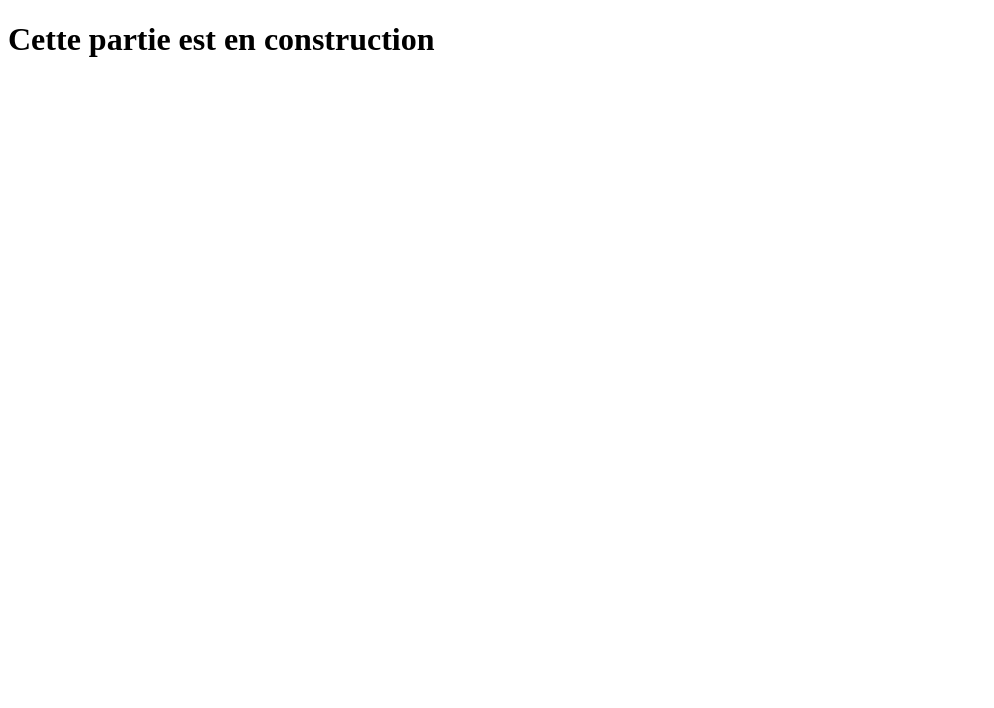
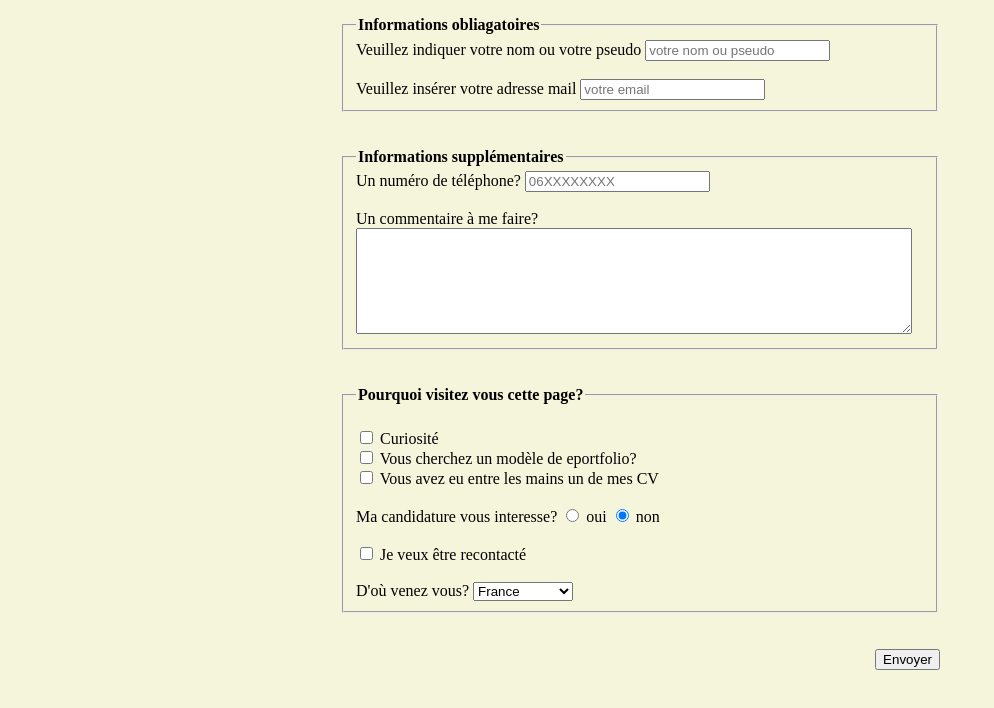
Before and after one commit to Ikine/firstpage, a plain HTML site: page html/formulaire.html in a window 1280 px wide. Shown: the whole page, without its empty margins (0-994 px from the left). Drawn offline with Linux system fonts and the light colour scheme.

Commit message:
Update formulaire.html

```diff
--- a/html/formulaire.html
+++ b/html/formulaire.html
@@ -2,14 +2,116 @@
 <html>
 
 <head>
-    <meta charset="utf-8">
-    <title>En construction</title>
+    <meta charset="utf-8" />
+    <title>Dites m'en plus</title>
+    <link rel="stylesheet" href="../css/style_formulaire.css">
 </head>
 
 <body>
-<h1>Cette partie est en construction</h1>
+    <form method="POST" action="traitement.php">
+        <!-- fichier ou va aller l'input -->
+        <p>
+            <fieldset>
+                <legend>Informations obliagatoires</legend>
+                <label for="pseudo">
+                    Veuillez indiquer votre nom ou votre pseudo
+                </label>
+                <input type="text" name="pseudo" id="pseudo" placeholder="votre nom ou pseudo" required="required" maxlength="20" />
+                <span id="pseudo_manquant"></span>
+
+                <br /><br />
+                <label for="email">
+                    Veuillez insérer votre adresse mail
+                </label>
+                <input type="email" name="email" id="mail" placeholder="votre email" required="required" />
+            </fieldset>
+
+            <br /><br />
+            <fieldset>
+
+                <legend>Informations supplémentaires</legend>
+                <label for="tel">
+                    Un numéro de téléphone?
+                </label>
+                <input type="tel" name="tel" id="tel" maxlength="10" placeholder="06XXXXXXXX"/>
+
+                <br /><br />
+
+                <label for="commentaire">
+                    Un commentaire à me faire?
+                </label>
+                <textarea name="commentaire" id="commentaire"></textarea>
+            </fieldset>
+
+            <br /><br />
+
+            <fieldset>
+                <legend>Pourquoi visitez vous cette page?</legend>
+                <br />
+                <input type="checkbox" name="curiosite" id="curiosite" />
+                <label for="curiosite">Curiosité
+                </label>
+                <br />
+                <input type="checkbox" name="recherche" id="recherche" />
+                <label for="recherche">Vous cherchez un modèle de eportfolio?
+                </label>
+                <br />
+                <input type="checkbox" name="interet" id="interet" />
+                <label for="interet">Vous avez eu entre les mains un de mes CV
+                </label>
+
+                <br /><br />
+
+                Ma candidature vous interesse?
+                <input type="radio" name="recrute" value="oui" id="oui" checked="checked" />
+                <label for="oui">
+                    oui
+                </label>
+
+                <input type="radio" name="recrute" value="non" id="non" checked="checked" />
+                <label for="non">
+                    non
+                </label>
+
+                <br /><br />
+
+                <input type="checkbox" name="contact" />
+                <label for="contact">
+                    Je veux être recontacté
+                </label>
+
+                <br /><br />
+
+                D'où venez vous?
+                <select name="pays" id="pays">
+                    <optgroup label="Europe">
+                        <option value="france">France</option>
+                        <option value="espagne">Espagne</option>
+                        <option value="portugal">Portugal</option>
+                        <option value="italie">Italie</option>
+                        <option value="allemagne">Allemagne</option>
+                        <option value="angleterre">Angleterre</option>
+                        <option value="suisse">Suisse</option>
+                        <option value="Irlande">Irlande</option>
+                    </optgroup>
+                    <optgroup label="Monde">
+                        <option value="chine">Chine</option>
+                        <option value="afrique">Afrique</option>
+                        <option value="usa">USA</option>
+                        <option value="russie">Russie</option>
+                        <option value="corée">Corée</option>
+                        <option value="autralie">Ausralie</option>
+                    </optgroup>
+                </select>
+            </fieldset>
+            <br /><br />
+            <div class="bouton">
+                <input type="submit" value="Envoyer" id="envoyer" />
+            </div>
+        </p>
+    </form>
+
 
 </body>
 
-
 </html>
```
